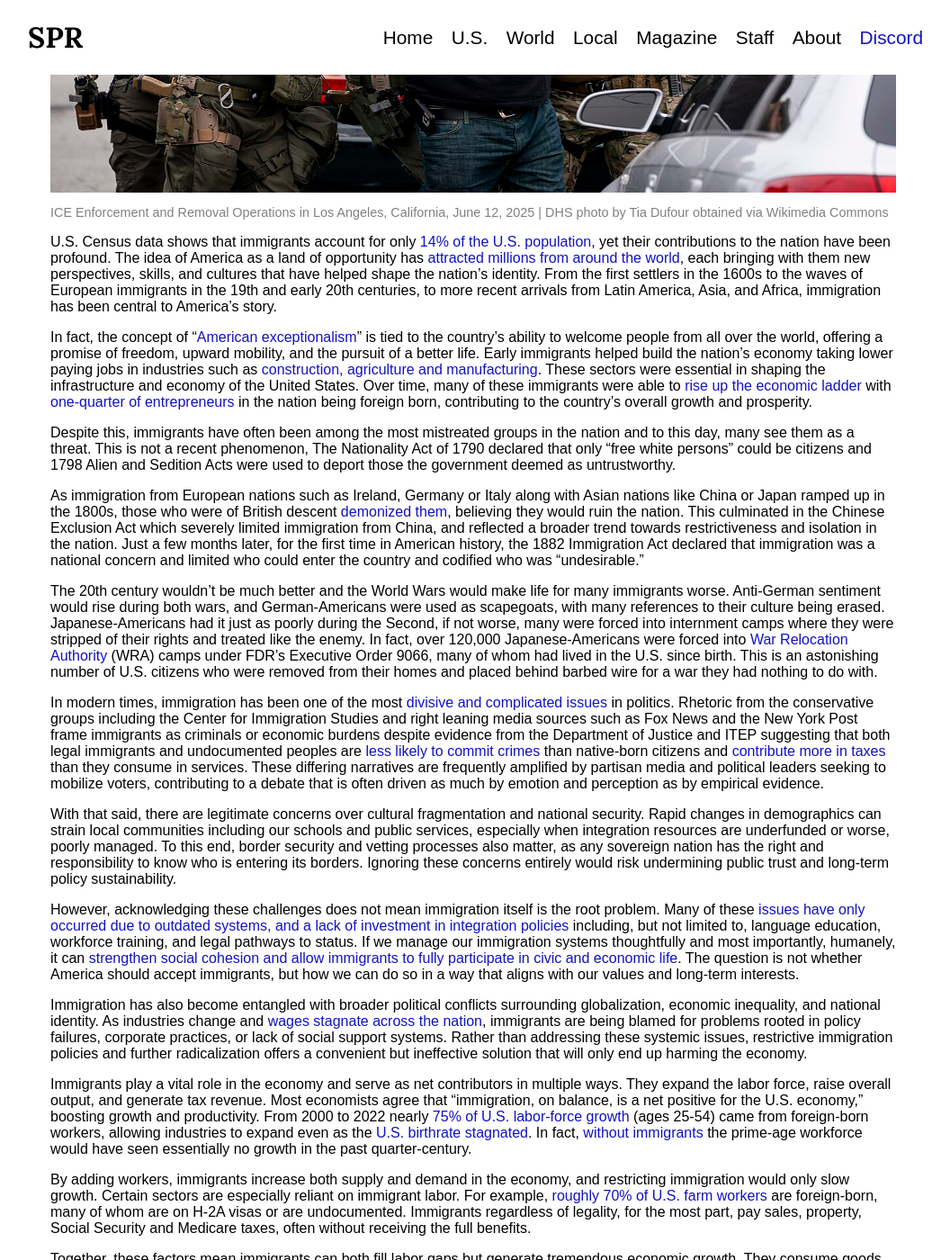
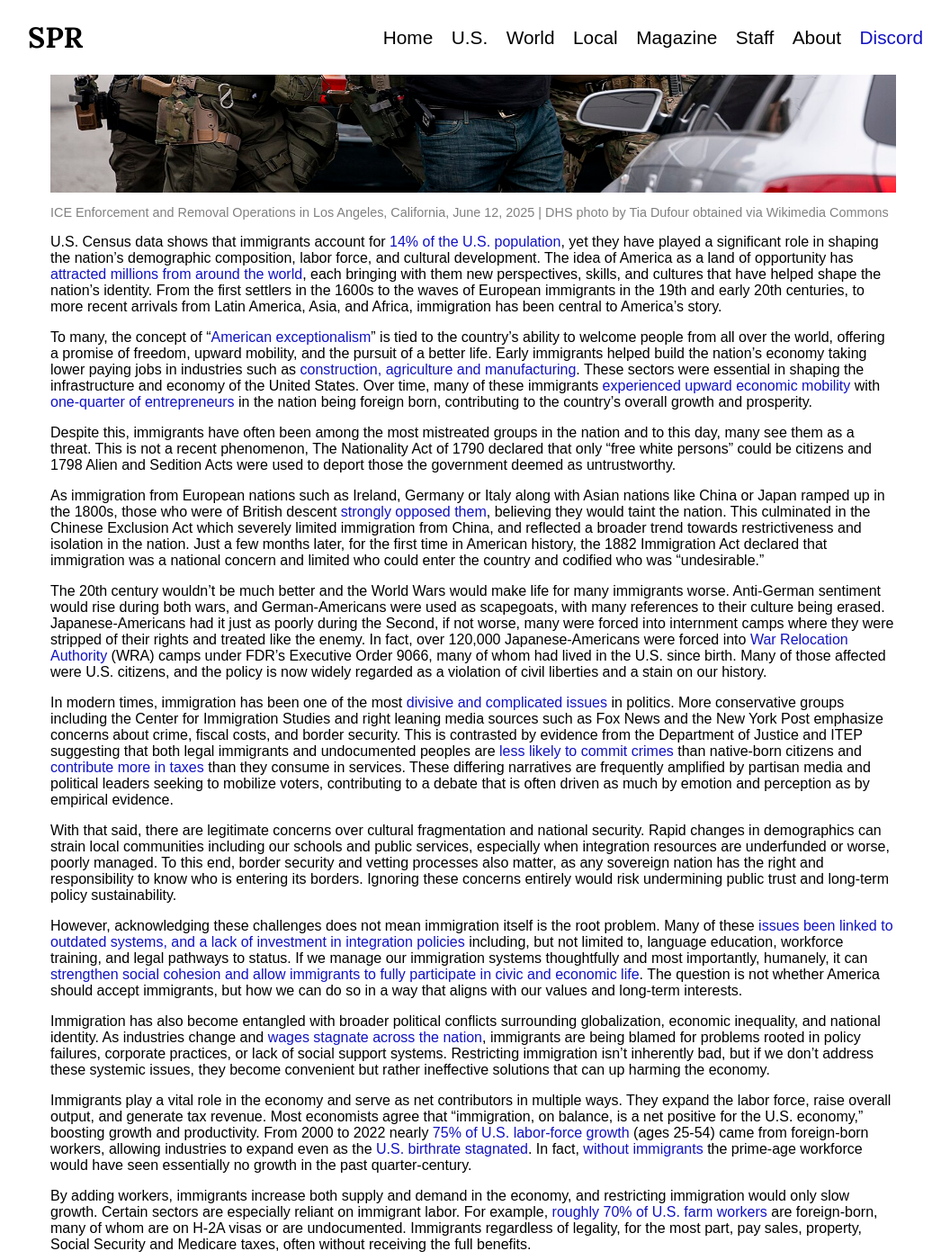
Before and after one commit to stuypoliticalreview/stuypoliticalreview.github.io, a Jekyll site: the page built from _posts/2026-01-3-modern_immigration_policy.md, in a window 1280 px wide and 1400 px high, scrolled down 517 px. Shown: the whole window at 90% size, without its empty margins (114-1170 px from the left). Built offline with Jekyll 4.4.1, drawn with Linux system fonts in a browser that asks for light colours; some of the changed text lies outside the part shown.

Commit message:
Article Fixes

```diff
--- a/_posts/2026-01-3-modern_immigration_policy.md
+++ b/_posts/2026-01-3-modern_immigration_policy.md
@@ -9,23 +9,23 @@ categories: "national"
 excerpt: "A look at how immigration shape's America’s economy and identity."
 ---
 
-U.S. Census data shows that immigrants account for only [14% of the U.S. population](https://map.americanimmigrationcouncil.org/locations/national/), yet their contributions to the nation have been profound. The idea of America as a land of opportunity has [attracted millions from around the world](https://www.pewresearch.org/short-reads/2025/08/21/key-findings-about-us-immigrants/), each bringing with them new perspectives, skills, and cultures that have helped shape the nation's identity. From the first settlers in the 1600s to the waves of European immigrants in the 19th and early 20th centuries, to more recent arrivals from Latin America, Asia, and Africa, immigration has been central to America's story.
+U.S. Census data shows that immigrants account for [14% of the U.S. population](https://map.americanimmigrationcouncil.org/locations/national/), yet they have played a significant role in shaping the nation’s demographic composition, labor force, and cultural development. The idea of America as a land of opportunity has [attracted millions from around the world](https://www.pewresearch.org/short-reads/2025/08/21/key-findings-about-us-immigrants/), each bringing with them new perspectives, skills, and cultures that have helped shape the nation's identity. From the first settlers in the 1600s to the waves of European immigrants in the 19th and early 20th centuries, to more recent arrivals from Latin America, Asia, and Africa, immigration has been central to America's story.
 
-In fact, the concept of "[American exceptionalism](https://www.britannica.com/topic/American-exceptionalism)" is tied to the country's ability to welcome people from all over the world, offering a promise of freedom, upward mobility, and the pursuit of a better life. Early immigrants helped build the nation's economy taking lower paying jobs in industries such as [construction, agriculture and manufacturing](https://pmc.ncbi.nlm.nih.gov/articles/PMC2760060/). These sectors were essential in shaping the infrastructure and economy of the United States. Over time, many of these immigrants were able to [rise up the economic ladder](https://economics.princeton.edu/working-papers/intergenerational-mobility-of-immigrants-over-two-centuries/) with [one-quarter of entrepreneurs](https://www.americanimmigrationcouncil.org/press-release/immigrants-keep-economy-strong-as-congress-debates-mass-deportation/#:~:text=4,the%20labor%20shortage%20in%20the) in the nation being foreign born, contributing to the country's overall growth and prosperity.
+To many, the concept of "[American exceptionalism](https://www.britannica.com/topic/American-exceptionalism)" is tied to the country's ability to welcome people from all over the world, offering a promise of freedom, upward mobility, and the pursuit of a better life. Early immigrants helped build the nation's economy taking lower paying jobs in industries such as [construction, agriculture and manufacturing](https://pmc.ncbi.nlm.nih.gov/articles/PMC2760060/). These sectors were essential in shaping the infrastructure and economy of the United States. Over time, many of these immigrants [experienced upward economic mobility](https://economics.princeton.edu/working-papers/intergenerational-mobility-of-immigrants-over-two-centuries/) with [one-quarter of entrepreneurs](https://www.americanimmigrationcouncil.org/press-release/immigrants-keep-economy-strong-as-congress-debates-mass-deportation/#:~:text=4,the%20labor%20shortage%20in%20the) in the nation being foreign born, contributing to the country's overall growth and prosperity.
 
 Despite this, immigrants have often been among the most mistreated groups in the nation and to this day, many see them as a threat. This is not a recent phenomenon, The Nationality Act of 1790 declared that only "free white persons" could be citizens and 1798 Alien and Sedition Acts were used to deport those the government deemed as untrustworthy.
 
-As immigration from European nations such as Ireland, Germany or Italy along with Asian nations like China or Japan ramped up in the 1800s, those who were of British descent [demonized them](https://now.tufts.edu/2020/09/24/long-history-xenophobia-america), believing they would ruin the nation. This culminated in the Chinese Exclusion Act which severely limited immigration from China, and reflected a broader trend towards restrictiveness and isolation in the nation. Just a few months later, for the first time in American history, the 1882 Immigration Act declared that immigration was a national concern and limited who could enter the country and codified who was "undesirable."
+As immigration from European nations such as Ireland, Germany or Italy along with Asian nations like China or Japan ramped up in the 1800s, those who were of British descent [strongly opposed them](https://now.tufts.edu/2020/09/24/long-history-xenophobia-america), believing they would taint the nation. This culminated in the Chinese Exclusion Act which severely limited immigration from China, and reflected a broader trend towards restrictiveness and isolation in the nation. Just a few months later, for the first time in American history, the 1882 Immigration Act declared that immigration was a national concern and limited who could enter the country and codified who was "undesirable."
 
-The 20th century wouldn't be much better and the World Wars would make life for many immigrants worse. Anti-German sentiment would rise during both wars, and German-Americans were used as scapegoats, with many references to their culture being erased. Japanese-Americans had it just as poorly during the Second, if not worse, many were forced into internment camps where they were stripped of their rights and treated like the enemy. In fact, over 120,000 Japanese-Americans were forced into [War Relocation Authority](https://www.archives.gov/research/guide-fed-records/groups/210.html) (WRA) camps under FDR's Executive Order 9066, many of whom had lived in the U.S. since birth. This is an astonishing number of U.S. citizens who were removed from their homes and placed behind barbed wire for a war they had nothing to do with.
+The 20th century wouldn't be much better and the World Wars would make life for many immigrants worse. Anti-German sentiment would rise during both wars, and German-Americans were used as scapegoats, with many references to their culture being erased. Japanese-Americans had it just as poorly during the Second, if not worse, many were forced into internment camps where they were stripped of their rights and treated like the enemy. In fact, over 120,000 Japanese-Americans were forced into [War Relocation Authority](https://www.archives.gov/research/guide-fed-records/groups/210.html) (WRA) camps under FDR's Executive Order 9066, many of whom had lived in the U.S. since birth. Many of those affected were U.S. citizens, and the policy is now widely regarded as a violation of civil liberties and a stain on our history.
 
-In modern times, immigration has been one of the most [divisive and complicated issues](https://www.cfr.org/backgrounder/us-immigration-debate-0) in politics. Rhetoric from the conservative groups including the Center for Immigration Studies and right leaning media sources such as Fox News and the New York Post frame immigrants as criminals or economic burdens despite evidence from the Department of Justice and ITEP suggesting that both legal immigrants and undocumented peoples are [less likely to commit crimes](https://docs.house.gov/meetings/JU/JU01/20250122/117827/HHRG-119-JU01-20250122-SD004.pdf) than native-born citizens and [contribute more in taxes](https://itep.org/undocumented-immigrants-taxes-2024/) than they consume in services. These differing narratives are frequently amplified by partisan media and political leaders seeking to mobilize voters, contributing to a debate that is often driven as much by emotion and perception as by empirical evidence.
+In modern times, immigration has been one of the most [divisive and complicated issues](https://www.cfr.org/backgrounder/us-immigration-debate-0) in politics. More conservative groups including the Center for Immigration Studies and right leaning media sources such as Fox News and the New York Post emphasize concerns about crime, fiscal costs, and border security. This is contrasted by evidence from the Department of Justice and ITEP suggesting that both legal immigrants and undocumented peoples are [less likely to commit crimes](https://docs.house.gov/meetings/JU/JU01/20250122/117827/HHRG-119-JU01-20250122-SD004.pdf) than native-born citizens and [contribute more in taxes](https://itep.org/undocumented-immigrants-taxes-2024/) than they consume in services. These differing narratives are frequently amplified by partisan media and political leaders seeking to mobilize voters, contributing to a debate that is often driven as much by emotion and perception as by empirical evidence.
 
 With that said, there are legitimate concerns over cultural fragmentation and national security. Rapid changes in demographics can strain local communities including our schools and public services, especially when integration resources are underfunded or worse, poorly managed. To this end, border security and vetting processes also matter, as any sovereign nation has the right and responsibility to know who is entering its borders. Ignoring these concerns entirely would risk undermining public trust and long-term policy sustainability.
 
-However, acknowledging these challenges does not mean immigration itself is the root problem. Many of these [issues have only occurred due to outdated systems, and a lack of investment in integration policies](https://www.epi.org/publication/u-s-benefits-from-immigration/) including, but not limited to, language education, workforce training, and legal pathways to status. If we manage our immigration systems thoughtfully and most importantly, humanely, it can [strengthen social cohesion and allow immigrants to fully participate in civic and economic life](https://www.iom.int/sites/g/files/tmzbdl2616/files/2018-07/IOM-Thematic-Paper-Integration-and-Social-Cohesion.pdf). The question is not whether America should accept immigrants, but how we can do so in a way that aligns with our values and long-term interests.
+However, acknowledging these challenges does not mean immigration itself is the root problem. Many of these [issues been linked to outdated systems, and a lack of investment in integration policies](https://www.epi.org/publication/u-s-benefits-from-immigration/) including, but not limited to, language education, workforce training, and legal pathways to status. If we manage our immigration systems thoughtfully and most importantly, humanely, it can [strengthen social cohesion and allow immigrants to fully participate in civic and economic life](https://www.iom.int/sites/g/files/tmzbdl2616/files/2018-07/IOM-Thematic-Paper-Integration-and-Social-Cohesion.pdf). The question is not whether America should accept immigrants, but how we can do so in a way that aligns with our values and long-term interests.
 
-Immigration has also become entangled with broader political conflicts surrounding globalization, economic inequality, and national identity. As industries change and [wages stagnate across the nation](https://www.epi.org/publication/charting-wage-stagnation/), immigrants are being blamed for problems rooted in policy failures, corporate practices, or lack of social support systems. Rather than addressing these systemic issues, restrictive immigration policies and further radicalization offers a convenient but ineffective solution that will only end up harming the economy.
+Immigration has also become entangled with broader political conflicts surrounding globalization, economic inequality, and national identity. As industries change and [wages stagnate across the nation](https://www.epi.org/publication/charting-wage-stagnation/), immigrants are being blamed for problems rooted in policy failures, corporate practices, or lack of social support systems. Restricting immigration isn't inherently bad, but if we don't address these systemic issues, they become convenient but rather ineffective solutions that can up harming the economy.
 
 Immigrants play a vital role in the economy and serve as net contributors in multiple ways. They expand the labor force, raise overall output, and generate tax revenue. Most economists agree that "immigration, on balance, is a net positive for the U.S. economy," boosting growth and productivity. From 2000 to 2022 nearly [75% of U.S. labor-force growth](https://www.migrationpolicy.org/content/explainer-immigrants-and-us-economy#:~:text=Immigration%20has%20been%20the%20major,million%20over%20the%20same%20timeframe) (ages 25-54) came from foreign-born workers, allowing industries to expand even as the [U.S. birthrate stagnated](https://www.cdc.gov/nchs/hus/topics/births.htm). In fact, [without immigrants](https://www.epi.org/publication/u-s-benefits-from-immigration/#:~:text=with%20other%20historical%20periods%20,economy%20and%20staff%20key%20industries) the prime-age workforce would have seen essentially no growth in the past quarter-century.
 
@@ -33,9 +33,9 @@ By adding workers, immigrants increase both supply and demand in the economy, an
 
 Together, these factors mean immigrants can both fill labor gaps but generate tremendous economic growth. They consume goods and services, start businesses, invent new technologies, and expand the productive capacity of the economy. Without this, America's Gross Domestic Product (GDP) would grow far slower and prices would likely rise faster.
 
-From a more political viewpoint, policy choices and political narrative can [significantly affect immigrants' well-being and economic outcomes](https://www.apa.org/monitor/2025/07-08/mental-health-immigration-policy). Current American immigration policy which has been significantly affected by the viewpoints of the Trump administration and Make America Great Again (MAGA) movement which supports more restrictive proposals including [mass deportations, mass denaturalization, hiring freezes and harsher entry limits](https://www.axios.com/2025/12/03/trump-immigration-denaturalization-asylum-maga). This is most clearly seen in Executive Orders 14159, 14160 and 14287 dealing with illegal immigration, birthright citizenship and sanctuary cities respectively.
+Politically, policy choices and political narrative can [significantly affect immigrants' well-being and economic outcomes](https://www.apa.org/monitor/2025/07-08/mental-health-immigration-policy). Current American immigration policy which has been significantly affected by the viewpoints of the Trump administration and Make America Great Again (MAGA) movement have focused on stricter enforcement including [mass deportations, mass denaturalization, hiring freezes and harsher entry limits](https://www.axios.com/2025/12/03/trump-immigration-denaturalization-asylum-maga). This is most clearly seen in Executive Orders 14159, 14160 and 14287 dealing with illegal immigration, birthright citizenship and sanctuary cities respectively.
 
-While such approaches may resonate with more conservative voters, they also carry significant economic trade-offs that we must consider. On the other hand, policies that expand legal pathways and integration opportunities could enable immigrants to contribute more fully to the economy. The gap between available economic evidence and current policy decisions is wide, and it will affect long-term growth and economic stability.
+Such approaches do resonate with voters who are concerned with job competition and maintaining existing cultural values, but they also carry significant economic trade-offs that we must consider. While immigration is not a zero-sum game and border security is a concern to many, policies that expand legal pathways and integration opportunities could enable immigrants to contribute more fully to the economy. The gap between available economic evidence and current policy decisions is wide, and it will affect long-term growth and economic stability.
 
 A National Foundation for American Policy analysis found that current immigration policies conducted by Immigration and Customs Enforcement (ICE) may [lower U.S. GDP growth by nearly one-third](https://nfap.com/wp-content/uploads/2025/10/Economic-Impact-of-Trump-Admin-Immigration-Pollicies.DAY-OF-RELEASE.Oct-2025.pdf) through 2035 and reduce cumulative output by trillions of dollars over the next decade, as fewer immigrant workers participate in the economy and slower workforce growth dampens productivity. These reductions impact industries that depend heavily on immigrant labor.
 
@@ -45,10 +45,10 @@ This restrictive system on immigration also has severe effects not just on who i
 
 Studies focused on specific sectors reflect these macroeconomic risks at a local level. For example, intensified ICE raids in California's agricultural regions, where a substantial portion of the labor force is immigrant, are [projected to cut the agricultural workforce by 20 to 40%,](https://arxiv.org/abs/2508.03787) resulting in billions of dollars in crop losses and higher produce prices. Enforcement actions disrupt immigrant workers' livelihoods along with broader supply chains and consumer costs.
 
-Looking beyond the economy, many of those being targeted aren't a threat to the broader population. One of the major arguments of the administration, that immigrants are violent or criminals is simply wrong. DOJ records show that [only 2.6% or 14 out of 614 people](https://www.chicagotribune.com/2025/11/14/only-2-5-on-list-of-614-operation-midway-blitz-arrestees-had-criminal-histories-doj-records-show/) targeted by ICE's Operation Midway Blitz, focused on detaining people in the Chicago area, had criminal histories. Despite what the current administration is saying, they are not targeting the worst of the worst, they are instead going after families, students, workers and parents.
+Looking beyond the economy, many of those being targeted aren't a threat to the broader population. One of the major arguments of the administration, that immigrants are violent or criminals is simply wrong. DOJ records show that [only 2.6% or 14 out of 614 people](https://www.chicagotribune.com/2025/11/14/only-2-5-on-list-of-614-operation-midway-blitz-arrestees-had-criminal-histories-doj-records-show/) targeted by ICE's Operation Midway Blitz, focused on detaining people in the Chicago area, had criminal histories. Despite what the current administration is saying, they are not solely targeting violent people, they are instead going after families, students, workers and parents.
 
 And while social media may make the situation look very one-sided, the majority of Americans view many of the Trump administration's immigration tactics, [such as suspending asylum applications and increasing workplace raids, as harmful or excessive](https://www.pewresearch.org/politics/2025/06/17/americans-have-mixed-to-negative-views-of-trump-administration-immigration-actions/). Public attitudes toward deportations and enforcement are increasingly critical, especially due to broader concerns about economic costs and humanitarian impacts as we've seen over the past months.
 
-Those being detained by ICE are not being treated humanely. Across the country previously hidden reports from the DHS's Office for Civil Rights and Civil Liberties have shown that those being held in ICE detention centres are not being given basic sanitary or medical care. Basic wound care, feminine hygiene products, and necessary medications are not being provided and no matter where you stand on the immigration debate this is not great.
+Those being detained by ICE are not being treated humanely. Across the country previously hidden reports from the DHS's Office for Civil Rights and Civil Liberties have shown that those being held in ICE detention centres are not being given basic sanitary or medical care. Basic wound care, feminine hygiene products, and necessary medications are not being provided. Regardless of political views, human rights should be placed first and foremost.
 
 While there is no single solution, there is broad agreement that the U.S. immigration system requires reform. A balanced approach should combine effective border management, humane enforcement, expanded legal pathways, and stronger integration support. Both Republicans and Democrats have concerns and beliefs that should be respected, and only by engaging with one another, can we find common ground. Immigration, when managed responsibly, can function not as a threat but as an economic, social, and humanitarian asset.
```
